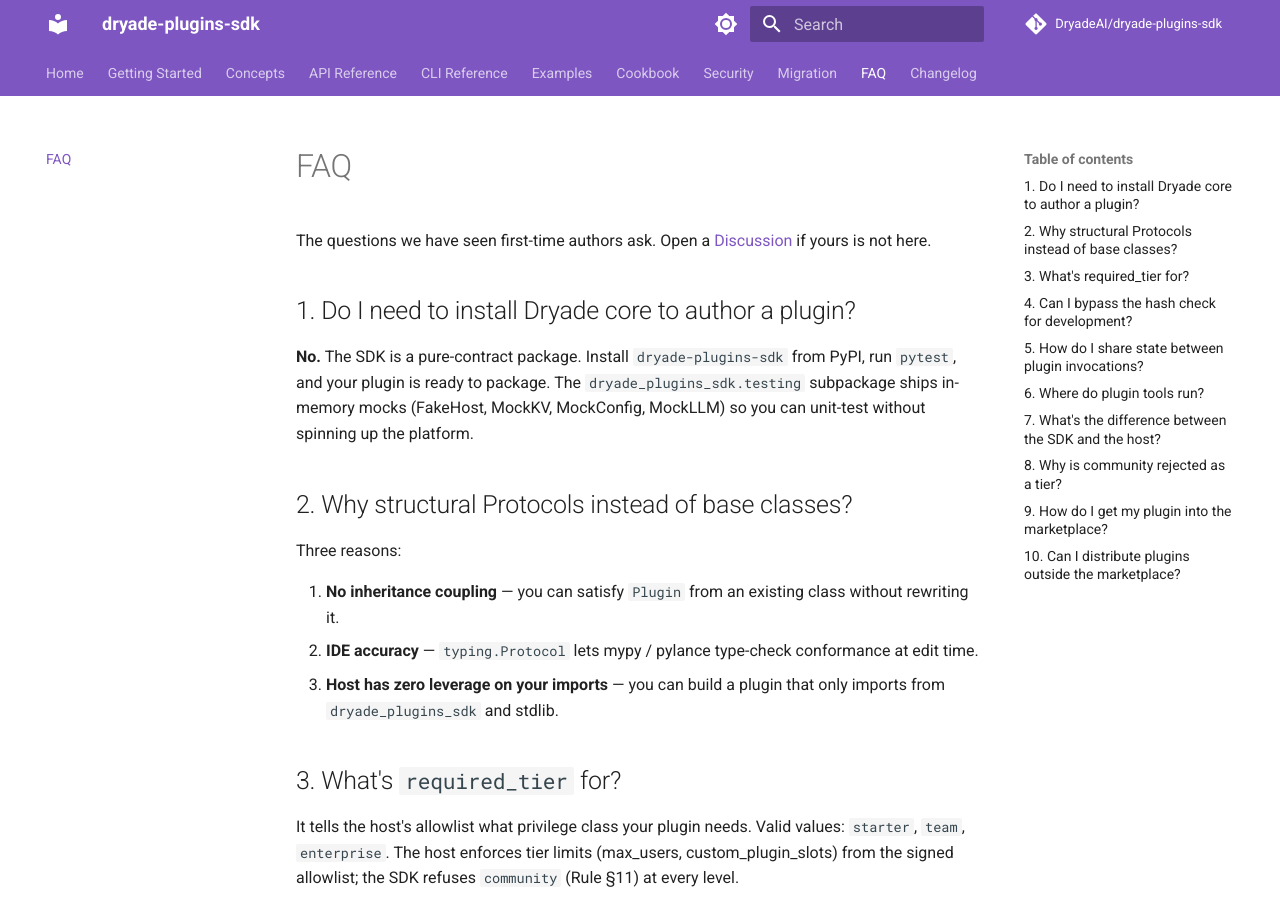
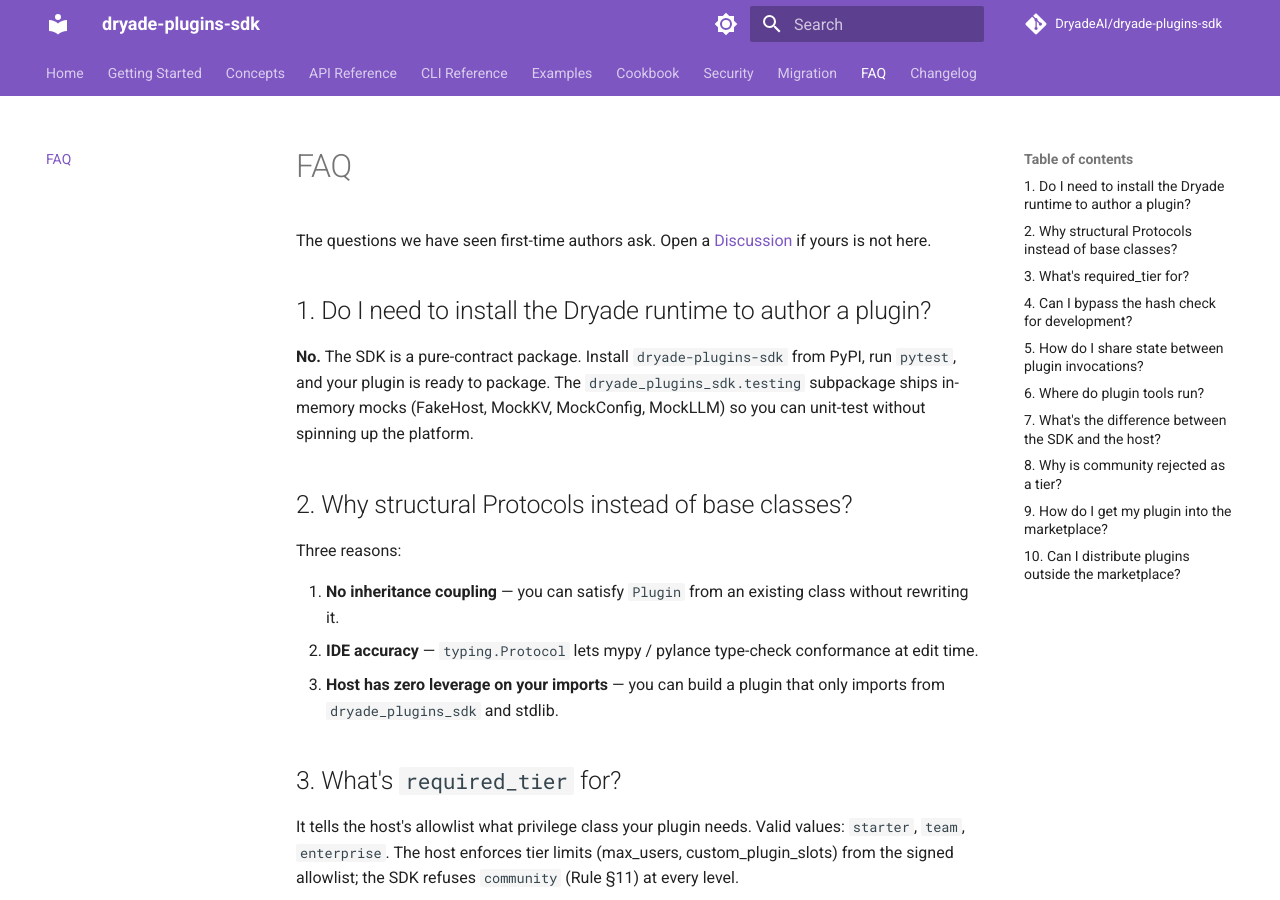
Before and after one commit to DryadeAI/dryade-plugins-sdk, an MkDocs documentation site: the page built from docs/faq.md, in a window 1280 px wide and 900 px high. Built offline with MkDocs 1.6.1 and Material for MkDocs 9.7.7, drawn with Linux system fonts in a browser that asks for light colours; comment, search, counter and statistics services are not loaded.

Commit message:
docs(sdk): reframe core.* leaks + Discord→Discussions + Publishing section + drop broken demo gif
1. core.* / 'Dryade core' symbol leaks reframed across README, CONTRIBUTING,
   docs/*, and src/dryade_plugins_sdk/__init__.py to 'host runtime' /
   'Dryade runtime' language. Test file names stay (internal gating); only
   prose mentions changed. The SDK is the contract; the internal module
   name belongs to the closed-source platform.

2. Discord references → GitHub Discussions across README badge,
   .github/ISSUE_TEMPLATE/config.yml, docs/index.md. The
   https://dryade.ai/discord shortlink doesn't resolve; Discussions IS
   live on the repo and is the working community surface. Swap back to
   Discord when an invite URL exists.

3. Drop .demo/demo.gif (43-byte placeholder) and the README embed —
   .demo/demo.tape stays so a real GIF can be regenerated via VHS later.

4. New 'Publishing to the marketplace' section in README — payback narrative
   for plugin authors: 70/30 split on paid plugins, free listing, monthly
   payouts at $50 threshold, review SLA (5d new / 24h updates / next-BD
   security). Conservative defaults; licensing@dryade.ai for exact terms.

```diff
--- a/docs/examples.md
+++ b/docs/examples.md
@@ -84,7 +84,7 @@ The bar:
 - Tests with ≥3 meaningful assertions (`pytest` from cwd green).
 - Manifest validates against the v2 schema.
 - README ≤30 lines.
-- No `core.*` imports.
+- No host-runtime imports.
 
 See [CONTRIBUTING.md](https://github.com/DryadeAI/dryade-plugins-sdk/blob/main/CONTRIBUTING.md)
 for the PR flow.
--- a/docs/faq.md
+++ b/docs/faq.md
@@ -4,7 +4,7 @@ The questions we have seen first-time authors ask. Open a
 [Discussion](https://github.com/DryadeAI/dryade-plugins-sdk/discussions/categories/q-a)
 if yours is not here.
 
-## 1. Do I need to install Dryade core to author a plugin?
+## 1. Do I need to install the Dryade runtime to author a plugin?
 
 **No.** The SDK is a pure-contract package. Install `dryade-plugins-sdk`
 from PyPI, run `pytest`, and your plugin is ready to package. The
--- a/docs/getting-started.md
+++ b/docs/getting-started.md
@@ -64,7 +64,7 @@ pytest tests/
 All 7 scaffolded tests should pass. Now edit `plugin.py` to add your
 behavior. The SDK ships test fixtures
 (`from dryade_plugins_sdk.testing import FakeHost, MockKV, MockLLM`) so you
-can `pytest` end-to-end without installing Dryade core.
+can `pytest` end-to-end without installing the Dryade runtime.
 
 ## 5. Validate + package
 
--- a/src/dryade_plugins_sdk/__init__.py
+++ b/src/dryade_plugins_sdk/__init__.py
@@ -1,6 +1,6 @@
 """Dryade plugin SDK — Protocol contracts for plugin authors.
 
-PURE CONTRACT: no core.* imports. Authors satisfy these protocols structurally.
+PURE CONTRACT: zero imports from the host runtime. Authors satisfy these protocols structurally — the runtime checks shape, not inheritance.
 
 This module re-exports the stable public surface:
   - Core protocols (339-03a): Plugin / Agent / Tool / Route / Config + supporting models
```
Also changed, not shown: CONTRIBUTING.md (+4 -5 lines), README.md (+19 -4 lines), docs/index.md (+1 -1 lines), 2 other files.
